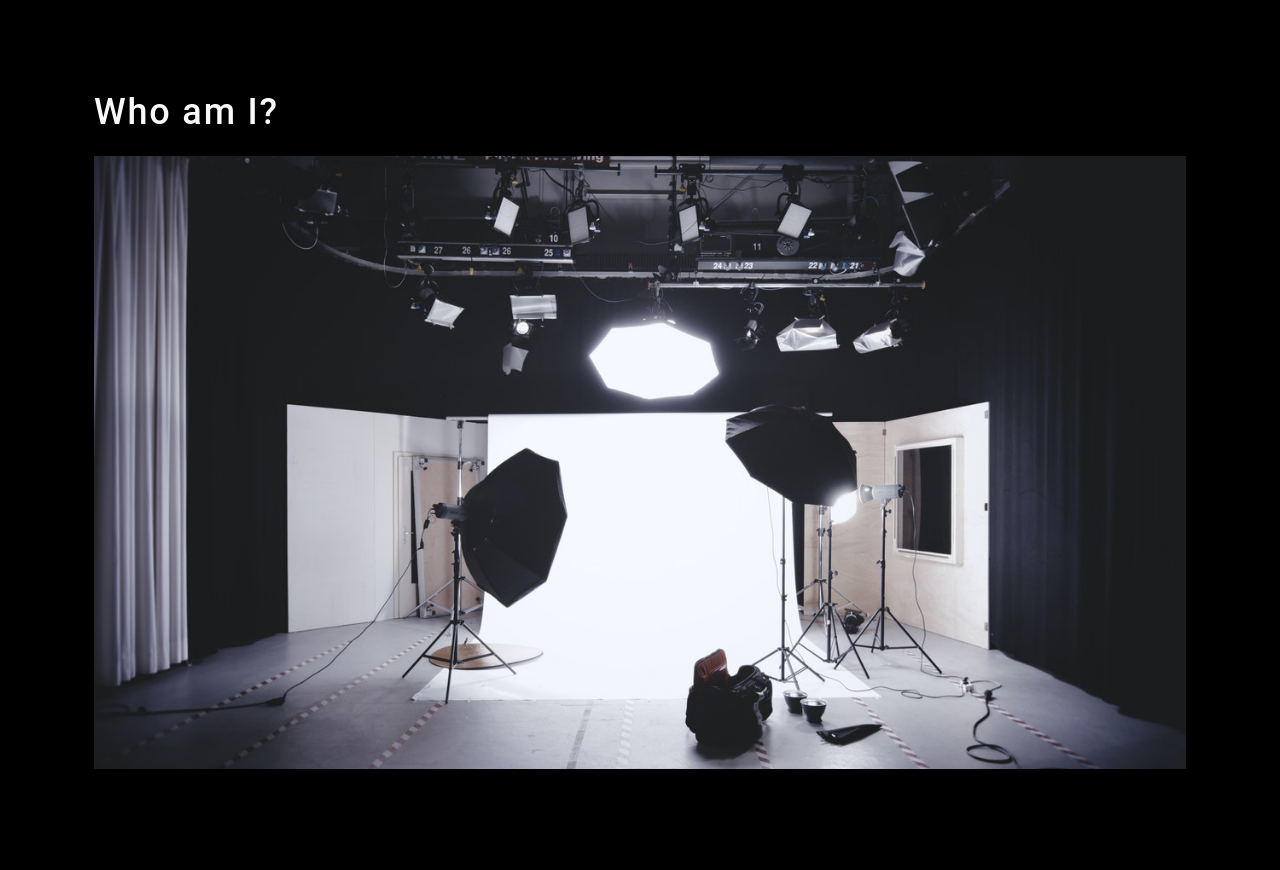
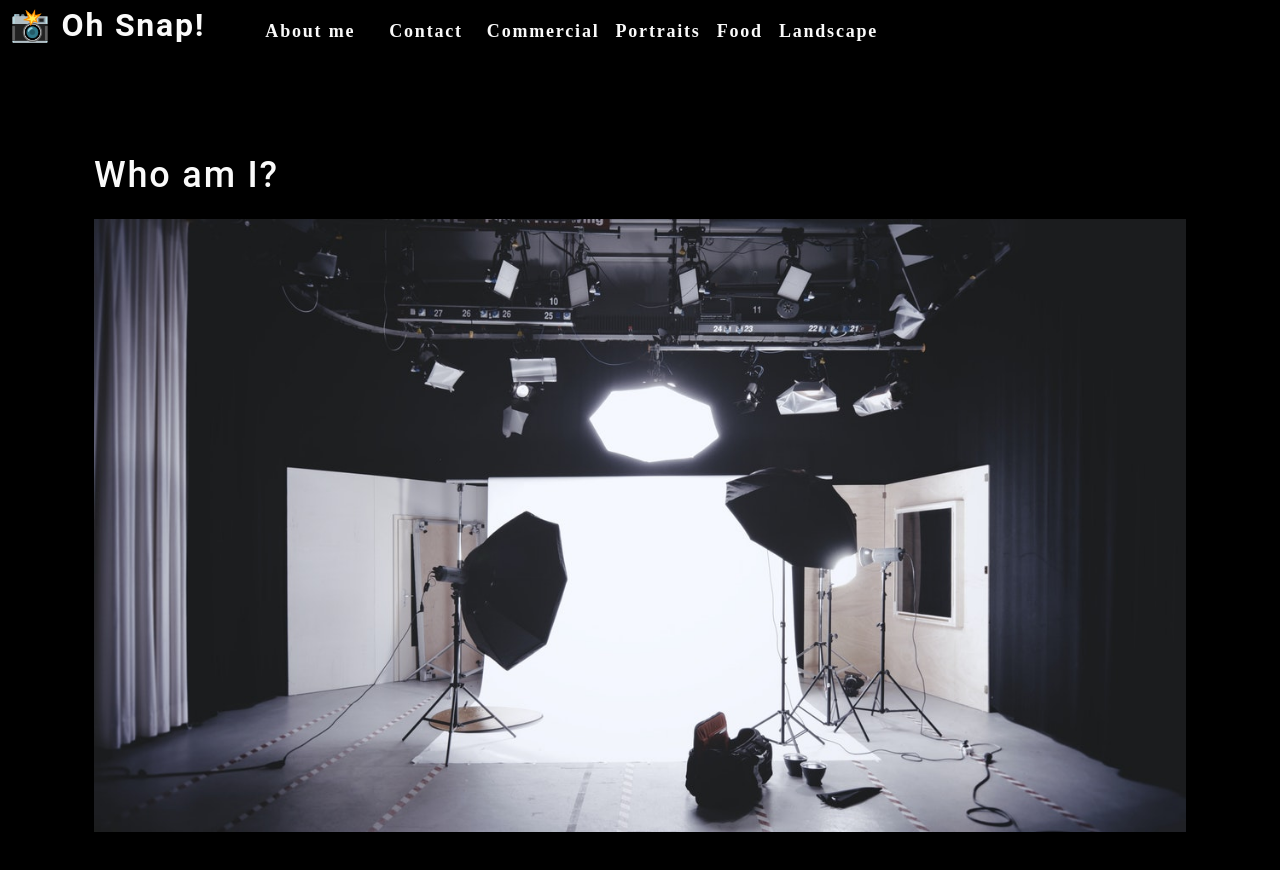
Before and after one commit to BenHuf/photo-port, a React (Create React App) app: page / in a window 1280 px wide. Shown: the top 870 px of the page. Built offline with nearby package versions, Linux system fonts and the light colour scheme.

Commit message:
Added nav and about components

```diff
--- a/src/App.js
+++ b/src/App.js
@@ -1,11 +1,14 @@
+import React from 'react';
+import Nav from './components/Nav';
 import About from './components/About';
-import './App.css';
 
 function App() {
+
   return (
     <div>
+      <Nav />
       <main>
-        <About></About>
+          <About />
       </main>
     </div>
   );
--- /dev/null
+++ b/src/components/Nav/index.js
@@ -0,0 +1,50 @@
+import React from "react";
+import { capitalizeFirstLetter } from "../../utils/helpers";
+
+function Nav() {
+  const  categories = [
+    { name: 'commercial', description: 'Photos of grocery stores, food trucks, and other commercial projects' },
+    { name: 'portraits', description: 'Portraits of people in my life' },
+    { name: 'food', description: 'Delicious delicacies' },
+    { name: 'landscape', description: 'Fields, farmhouses, waterfalls, and the beauty of nature' }
+  ];
+
+  const handleClick = () => {
+    console.log("click handled")
+  }
+
+  return (
+    <header data-testid="header" className="flex-row px-1">
+      <h2>
+        <a href="/">
+          <span role="img" aria-label="camera"> 📸</span> Oh Snap!
+        </a>
+      </h2>
+      <nav>
+        <ul className="flex-row">
+          <li className="mx-2">
+            <a href="#about" onClick={() => handleClick()}>
+              About me
+            </a>
+          </li>
+          <li className={"mx-2"}>
+            <span onClick={() => handleClick()}>
+              Contact
+            </span>
+          </li>
+          {
+            categories.map((category) => (
+              <li className="mx-1" key={category.name} >
+                <span onClick={() => { handleClick(); }}>
+                 {capitalizeFirstLetter(category.name)}
+                </span>
+              </li>
+            ))
+          }
+        </ul>
+      </nav>
+    </header>
+  );
+}
+
+export default Nav;
```
